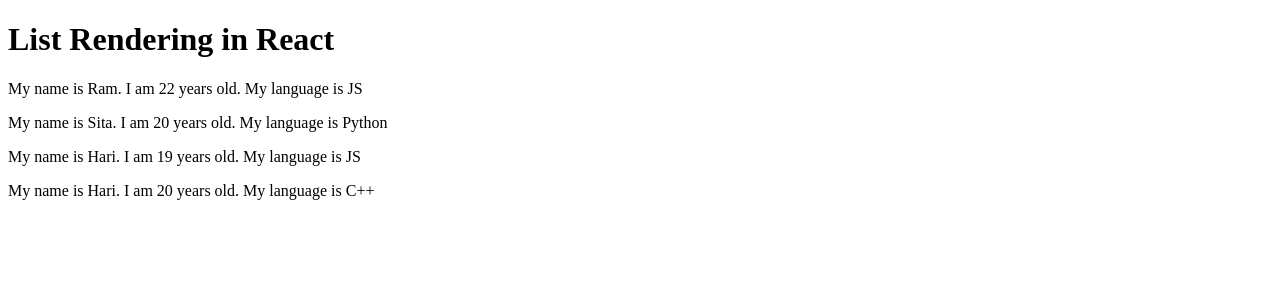
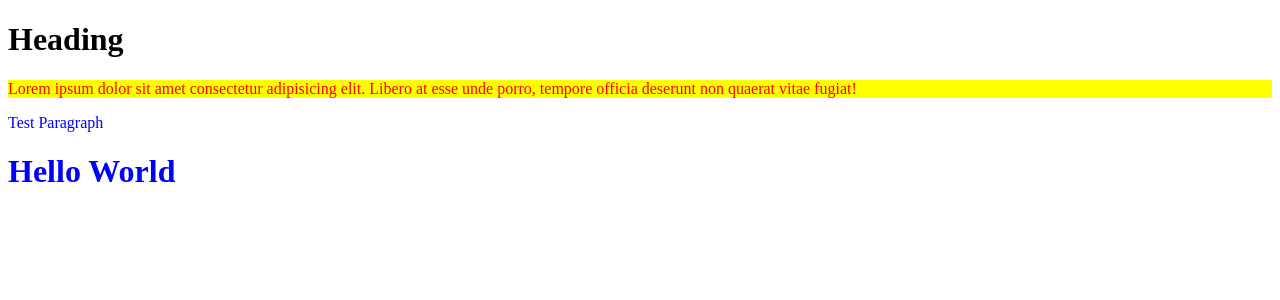
Before and after one commit to subedisagar12/react-bootcamp, a React (Create React App) app: page / in a window 1280 px wide. Shown: the top 300 px of the page. Built offline with nearby package versions, Linux system fonts and the light colour scheme.

Commit message:
Styling in react

```diff
--- /dev/null
+++ b/src/App.css
@@ -0,0 +1,8 @@
+.para {
+  color: red;
+  background-color: yellow;
+}
+
+.hello {
+  color: green;
+}
--- a/src/App.js
+++ b/src/App.js
@@ -2,6 +2,10 @@ import Welcome from "./components/Welcome";
 import Counter from "./components/Counter";
 import Conditional from "./components/Conditional";
 import ListRendering from "./components/ListRendering";
+import Styling from "./components/Styling";
+
+import "./App.css";
+import HelloWorld from "./components/HelloWorld/HelloWorld";
 
 function App() {
   return (
@@ -15,7 +19,11 @@ function App() {
 
       {/* <Conditional /> */}
 
-      <ListRendering />
+      {/* <ListRendering /> */}
+
+      <Styling />
+
+      <HelloWorld />
     </>
   );
 }
--- /dev/null
+++ b/src/components/HelloWorld/HelloWorld.css
@@ -0,0 +1,3 @@
+.hello {
+  color: blue;
+}
--- /dev/null
+++ b/src/components/HelloWorld/HelloWorld.js
@@ -0,0 +1,12 @@
+import React from "react";
+import "./HelloWorld.css";
+
+const HelloWorld = () => {
+  return (
+    <>
+      <h1 className="hello">Hello World</h1>
+    </>
+  );
+};
+
+export default HelloWorld;
--- /dev/null
+++ b/src/components/Styling.jsx
@@ -0,0 +1,19 @@
+import React from "react";
+
+const Styling = () => {
+  return (
+    <>
+      <div>
+        <h1>Heading</h1>
+        <p className="para">
+          Lorem ipsum dolor sit amet consectetur adipisicing elit. Libero at
+          esse unde porro, tempore officia deserunt non quaerat vitae fugiat!
+        </p>
+
+        <p className="hello"> Test Paragraph</p>
+      </div>
+    </>
+  );
+};
+
+export default Styling;
```
